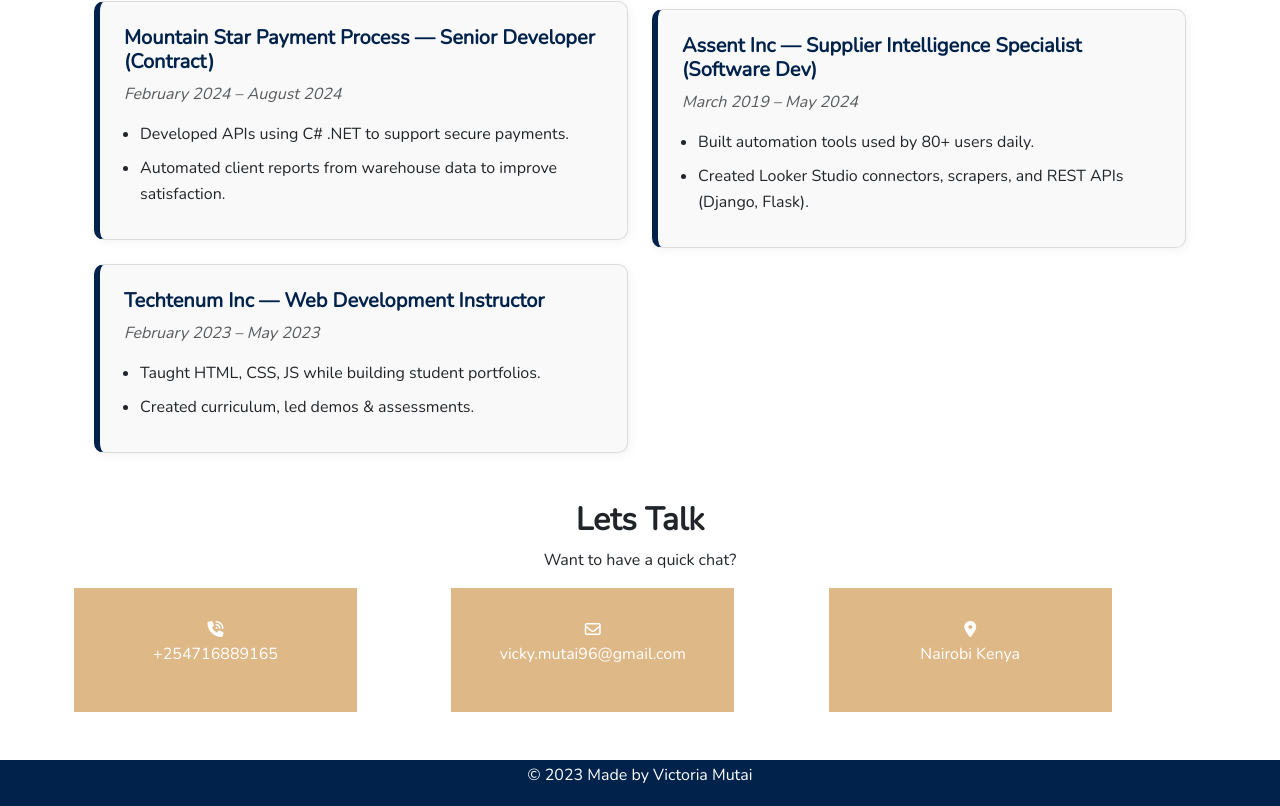
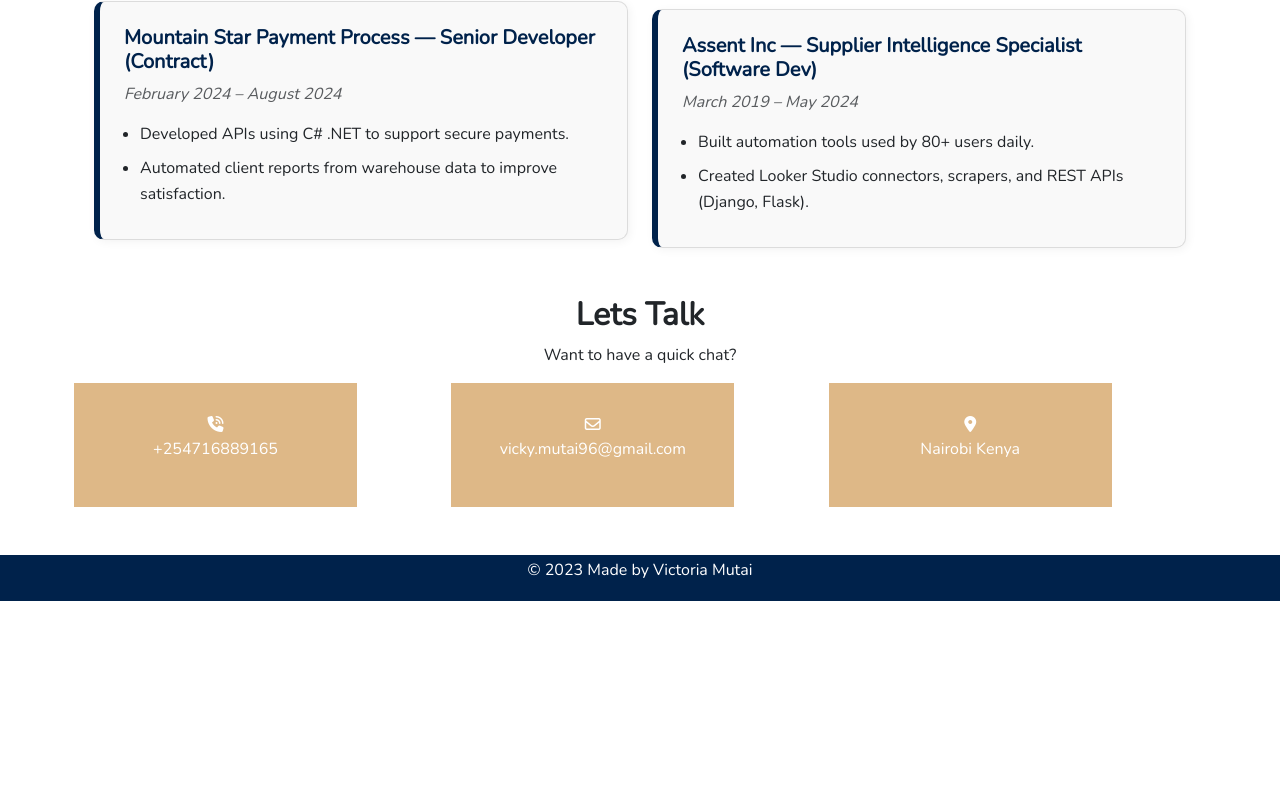
Before and after one commit to VickyMutai/VickyMutai.github.io, an Angular app: page / in a window 1280 px wide. Shown: the part 1809-2615 px from the top of the page. After the commit the page ends 2410 px from the top, so only its background shows below. Built offline with nearby package versions, Linux system fonts and the light colour scheme.

Commit message:
remove techtenum

```diff
--- a/src/app/app.component.html
+++ b/src/app/app.component.html
@@ -251,15 +251,6 @@
               </li>
             </ul>
           </div>
-
-          <div class="exp-card p-4 mt-4">
-            <h5><b>Techtenum Inc</b> — Web Development Instructor</h5>
-            <p class="text-muted"><i>February 2023 – May 2023</i></p>
-            <ul>
-              <li>Taught HTML, CSS, JS while building student portfolios.</li>
-              <li>Created curriculum, led demos & assessments.</li>
-            </ul>
-          </div>
         </div>
 
         <!-- Column 2 -->
```
